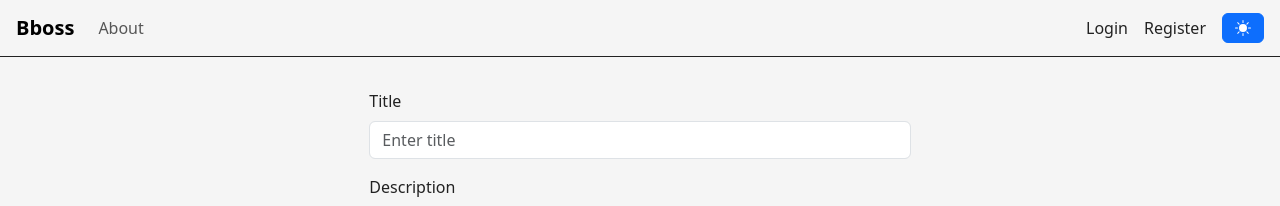
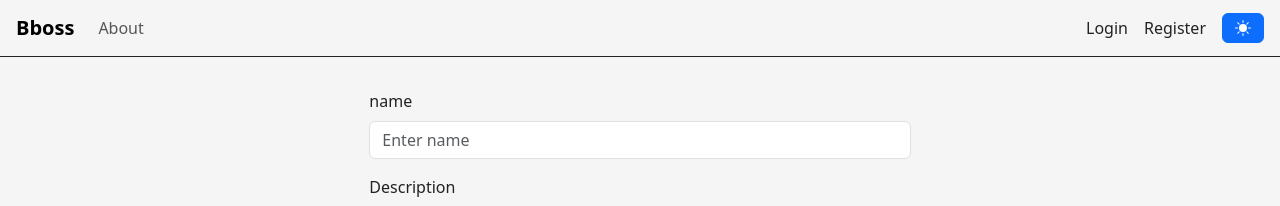
Before and after one commit to rotemfuks/Bbeauty, a React (Create React App) app: page /card-form in a window 1280 px wide. Shown: the top 206 px of the page. Built offline with nearby package versions, Linux system fonts and the light colour scheme.

Commit message:
new card added to db json

```diff
--- a/db.json
+++ b/db.json
@@ -46,5 +46,17 @@
       "isAdmin": false,
       "id": 5
     }
+  ],
+  "cards": [
+    {
+      "name": "New Place",
+      "description": "gdsgsdgsdgsdgsdgdsgsdgdsgsdg",
+      "email": "gsgsgsdg@gsdgs",
+      "phone": "532523523523",
+      "address": "gsdgsdgsdgsdgsdgsdgsd",
+      "state": "gdsgsdgsdgsdgsd",
+      "zipCode": "213456",
+      "id": 1
+    }
   ]
 }
--- a/src/components/BusinessCardForm.tsx
+++ b/src/components/BusinessCardForm.tsx
@@ -3,12 +3,13 @@ import { Form, Button, Container, Row, Col } from "react-bootstrap";
 import { useFormik } from "formik";
 import * as yup from "yup";
 import styles from "./BusinessCardForm.module.scss";
+import { addBusinessCard } from "../services/cardService";
+import { successMsg } from "../services/feedbacksService";
 
-interface NewCardFormProps {
-}
+interface NewCardFormProps {}
 
 interface NewCardValues {
-  title: string;
+  name: string;
   description: string;
   email: string;
   phone: string;
@@ -19,7 +20,7 @@ interface NewCardValues {
 
 const BusinessCardForm: React.FC<NewCardFormProps> = () => {
   const initialValues: NewCardValues = {
-    title: "",
+    name: "",
     description: "",
     email: "",
     phone: "",
@@ -29,7 +30,7 @@ const BusinessCardForm: React.FC<NewCardFormProps> = () => {
   };
 
   const validationSchema = yup.object({
-    title: yup.string().required().min(4),
+    name: yup.string().required().min(4),
     description: yup.string().required().min(10),
     email: yup.string().required().email(),
     phone: yup.string().required().min(10),
@@ -43,18 +44,10 @@ const BusinessCardForm: React.FC<NewCardFormProps> = () => {
     validationSchema,
     onSubmit(values) {
       console.log(values);
-    //   addUser({
-    //     ...values,
-    //     isBusiness: Boolean(values.isBusiness),
-    //     isAdmin: false,
-    //   })
-    //     .then((res) => {
-    //       navigate("/home");
-    //       successMsg(`${values.email} wes registered and logged in`);
-
-    //       setUser(res.data);
-    //     })
-    //     .catch((err) => errorMsg(err));
+      addBusinessCard({ ...values })
+      .then(() => {
+        successMsg(`${values.name} was added`);
+      })
     },
   });
 
@@ -63,19 +56,19 @@ const BusinessCardForm: React.FC<NewCardFormProps> = () => {
       <Row className="justify-content-center">
         <Col md={8}>
           <Form onSubmit={formik.handleSubmit} className={styles.cardForm}>
-            <Form.Group controlId="title">
-              <Form.Label>Title</Form.Label>
+            <Form.Group controlId="name">
+              <Form.Label>name</Form.Label>
               <Form.Control
                 type="text"
-                placeholder="Enter title"
-                name="title"
-                value={formik.values.title}
+                placeholder="Enter name"
+                name="name"
+                value={formik.values.name}
                 onChange={formik.handleChange}
                 onBlur={formik.handleBlur}
-                isInvalid={Boolean(formik.touched.title && formik.errors.title)}
+                isInvalid={Boolean(formik.touched.name && formik.errors.name)}
               />
               <Form.Control.Feedback type="invalid">
-                {formik.errors.title}
+                {formik.errors.name}
               </Form.Control.Feedback>
             </Form.Group>
 
--- a/src/components/Home.tsx
+++ b/src/components/Home.tsx
@@ -1,26 +1,6 @@
 import { FunctionComponent } from "react";
 import BusinessCards from "./BusinessCards";
 
-const businessesData = [
-  {
-    name: "Glamour Beauty Salon",
-    description: "Providing top-notch beauty services for all occasions.",
-    phone: "123-456-7890",
-    address: "Hakishon 72 Tel aviv",
-  },
-  {
-    name: "Radiant Skincare Clinic",
-    description: "Your destination for flawless and healthy skin.",
-    phone: "987-654-3210",
-    address: "Hakishon 54 Tel aviv",
-  },
-  {
-    name: "Chic Hair Studio",
-    description: "Transforming your hair with modern and trendy styles.",
-    phone: "555-555-5555",
-    address: "Hakishon 76342 Tel aviv",
-  },
-];
 
 interface HomeProps {}
 
@@ -35,7 +15,7 @@ const Home: FunctionComponent<HomeProps> = () => {
         owner, or skincare specialist, our collection offers a diverse range of
         business cards that exude elegance and professionalism.
       </div>
-      <BusinessCards businesses={businessesData} />
+      <BusinessCards businesses={[]} />
     </>
   );
 };
--- a/src/interfaces/Business.ts
+++ b/src/interfaces/Business.ts
@@ -3,4 +3,7 @@ export interface Business {
   description: string;
   phone: string;
   address: string;
+  email: string;
+  state: string;
+  zipCode: string;
 }
--- /dev/null
+++ b/src/services/cardService.ts
@@ -0,0 +1,8 @@
+import axios from "axios";
+import { Business } from "../interfaces/Business";
+
+const api: string = `${process.env.REACT_APP_API}/cards`;
+
+export function addBusinessCard(newBusinessCard: Business) {
+  return axios.post(api, newBusinessCard);
+}
```
